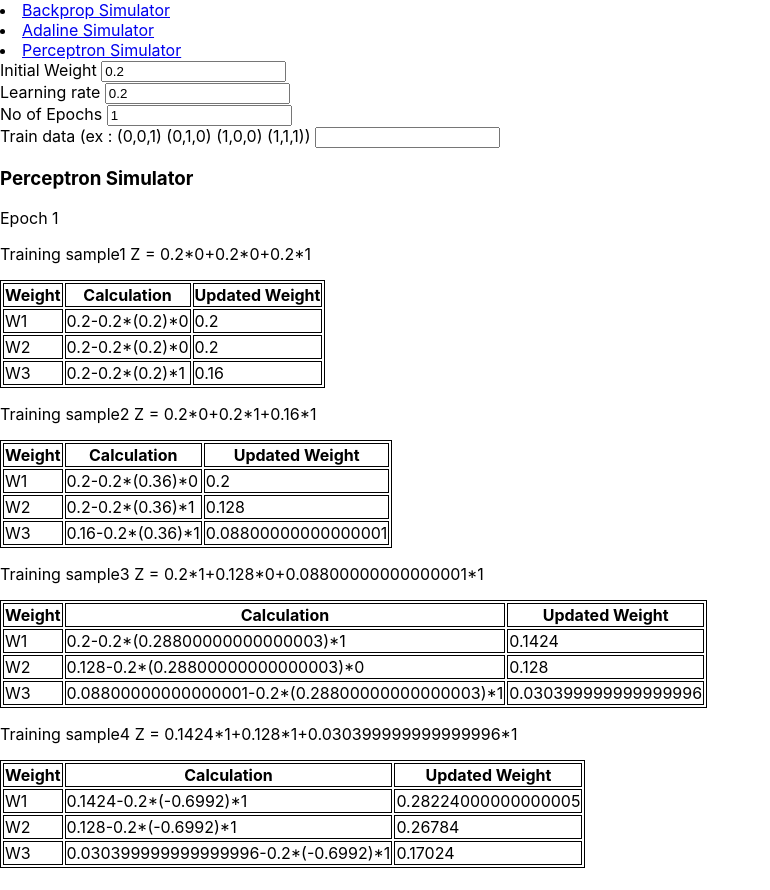
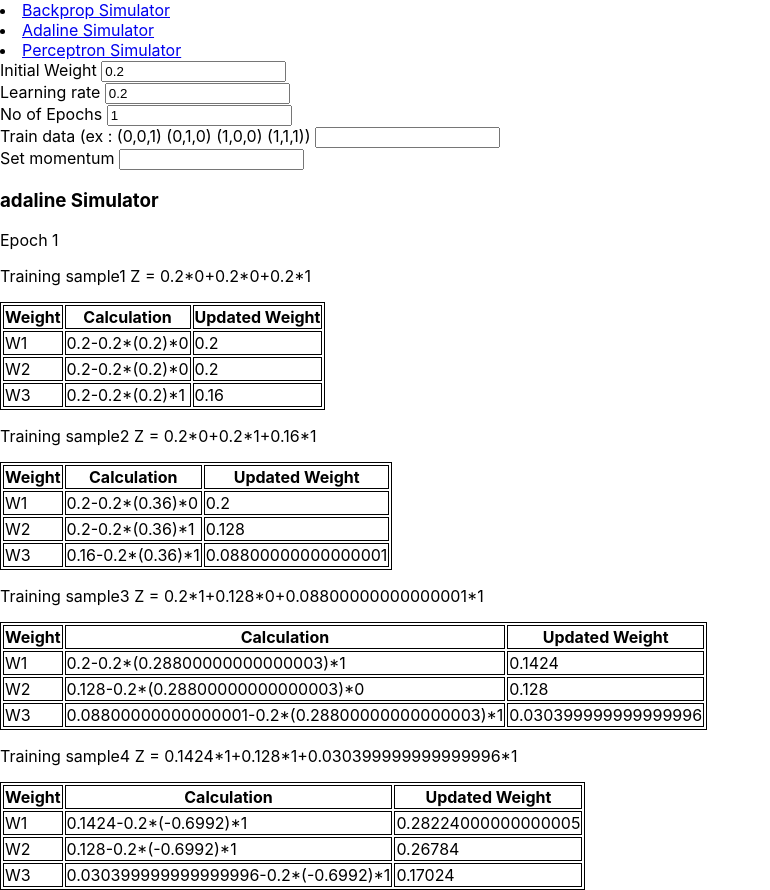
Before and after one commit to aneessh18/backprop-simulator, a React (Create React App) app: page /adaline in a window 1280 px wide. Shown: the whole page, without its empty margins (0-770 px from the left). Before the commit the page ends 868 px from the top, so only its background shows below. Built offline with nearby package versions, Linux system fonts and the light colour scheme.

Commit message:
add momentum

```diff
--- a/src/Utilities.js
+++ b/src/Utilities.js
@@ -17,15 +17,24 @@ const Z = (weights, Xi, type) =>
     return [dotProduct, calc];
 }
 
-const updateWeights = (weights, learningRate, output, target, Xi) => {
+const updateWeights = (weights, learningRate, output, target, Xi, momentum, previousUpdates) => {
 
     const l = weights.length;
     let newWeights = new Array(l);
     let calc = []
     for(let j=0;j<l;j++)
     {
-        newWeights[j] = weights[j] - (learningRate*(output-target)*Xi[j]); // update the weights w.r.t the training instance
-        calc.push(`${weights[j]}-${learningRate}*(${output-target})*${Xi[j]} ${newWeights[j]}`);
+        if(momentum === 0)
+        {
+            newWeights[j] = weights[j] - (learningRate*(output-target)*Xi[j]); // update the weights w.r.t the training instance
+            calc.push(`${weights[j]}-${learningRate}*(${output-target})*${Xi[j]} ${newWeights[j]}`);
+        }
+        else{
+            let currentUpdate = momentum*previousUpdates[j]+(1-momentum)*(output-target)*Xi[j];
+            newWeights[j] = weights[j] - (learningRate*currentUpdate);
+            calc.push(`${momentum}*${previousUpdates[j]}+(1-${momentum})*(${output}-${target})*${Xi[j]},${weights[j]} - (${learningRate}*${currentUpdate}),${newWeights[j]}`);
+            previousUpdates[j] = currentUpdate;
+        }
     }
     return [newWeights, calc];
 }
@@ -35,11 +44,14 @@ export default function Train(props) {
     const [learningRate, setLearningRate] = useState(props.learningRate);
     const [initialWeight, setInitialWeight] = useState(props.initialWeight);
     const [trainData, setTrainData] = useState(props.trainData); // 2D list
+    const [momentum, setMomentum] = useState(props.momentum);
     const m = trainData.length;
     const n = trainData[0].length; // no of features
     let weights = new Array(n);
     weights.fill(initialWeight);
-    let epochOutputs = []
+    let epochOutputs = [];
+    const previousUpdates = new Array(n);
+    previousUpdates.fill(0);
     for(let epoch=0;epoch<epochs;epoch++)
     {
         let epochError = 0;
@@ -53,7 +65,7 @@ export default function Train(props) {
             let output = compute[0];
             let calculateForward = compute[1];
             epochError += Math.pow(output-Yi, 2);
-            compute = updateWeights(weights, learningRate, output, Yi, Xi);
+            compute = updateWeights(weights, learningRate, output, Yi, Xi, momentum, previousUpdates);
             weights = compute[0];
             let calculateBackward = compute[1];
             trainingOutputs.push([calculateForward, calculateBackward]);
@@ -73,25 +85,54 @@ export default function Train(props) {
             let forwardCalc = epochOutputs[epoch][i][0]; // only string
             let backwardCalc = epochOutputs[epoch][i][1]; // an array
             outputs.push(<p>Training sample{i+1} Z = {forwardCalc}</p>);
-            buf.push(<tr>
+            let tableHeading = (momentum === 0) ?
+            <tr>
                 <th>Weight</th>
                 <th>Calculation</th>
                 <th>Updated Weight</th>
-              </tr>);
+            </tr>
+            :
+            <tr>
+                <th>Weight</th>
+                <th>Momentum Calculation</th>
+                <th>Weight Updation Calculation</th>
+                <th>Updated Weight</th>
+            </tr>
+            buf.push(tableHeading);
             for(let j=0;j<backwardCalc.length;j++)
             {
-                let dummy = backwardCalc[j].split(" ");
-                buf.push(<tr>
+                let delimiter = (momentum === 0) ? " ":",";
+                let content = backwardCalc[j].split(delimiter);
+                let row = (momentum === 0) ?
+                <tr>
                     <td>
                         W{j+1}
                     </td>
                     <td>
-                        {dummy[0]}
+                        {content[0]}
                     </td>
                     <td>
-                        {dummy[1]}
+                        {content[1]}
                     </td>
-                </tr>)
+                </tr>
+                :
+                <tr>
+                    <td>
+                        W{j+1}
+                    </td>
+                    <td>
+                        {content[0]}
+                    </td>
+                    <td>
+                        {content[1]}
+                    </td>
+                    <td>
+                        {content[2]}
+                    </td>
+                </tr>
+
+
+                buf.push(row);
             }
             outputs.push(<table>
                 {buf}
@@ -104,7 +145,8 @@ export default function Train(props) {
             <Input type="number" name={"Learning rate"} value={learningRate} setInput={setLearningRate}/>
             <Input type="number" name={"No of Epochs"} value={epochs} setInput={setEpochs}/>
             <Input type="text" parameter="trainData"  name={"Train data (ex : (0,0,1) (0,1,0) (1,0,0) (1,1,1)) "} setInput={setTrainData}/>
-            <h3>Perceptron Simulator</h3>
+            <Input type="number" parameter="Momentum" name={"Set momentum"} setInput={setMomentum}/>
+            <h3>{props.type} Simulator</h3>
             {outputs}
 
         </div>
```
